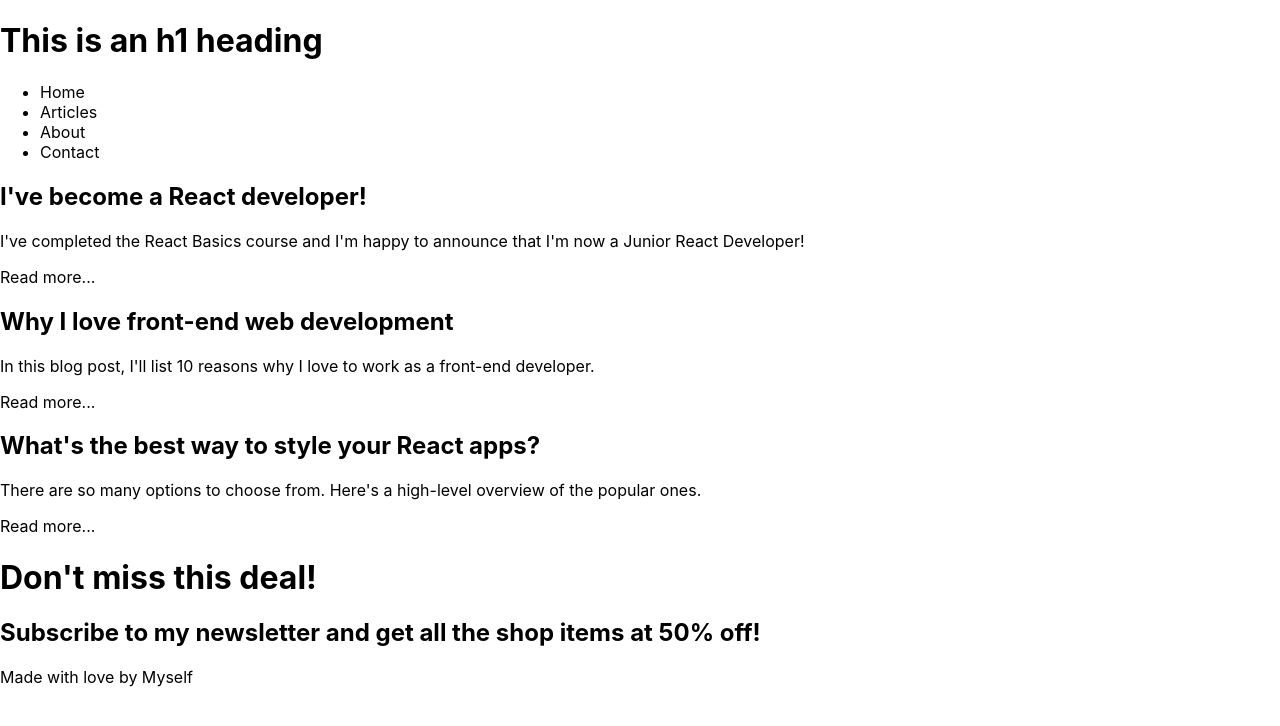
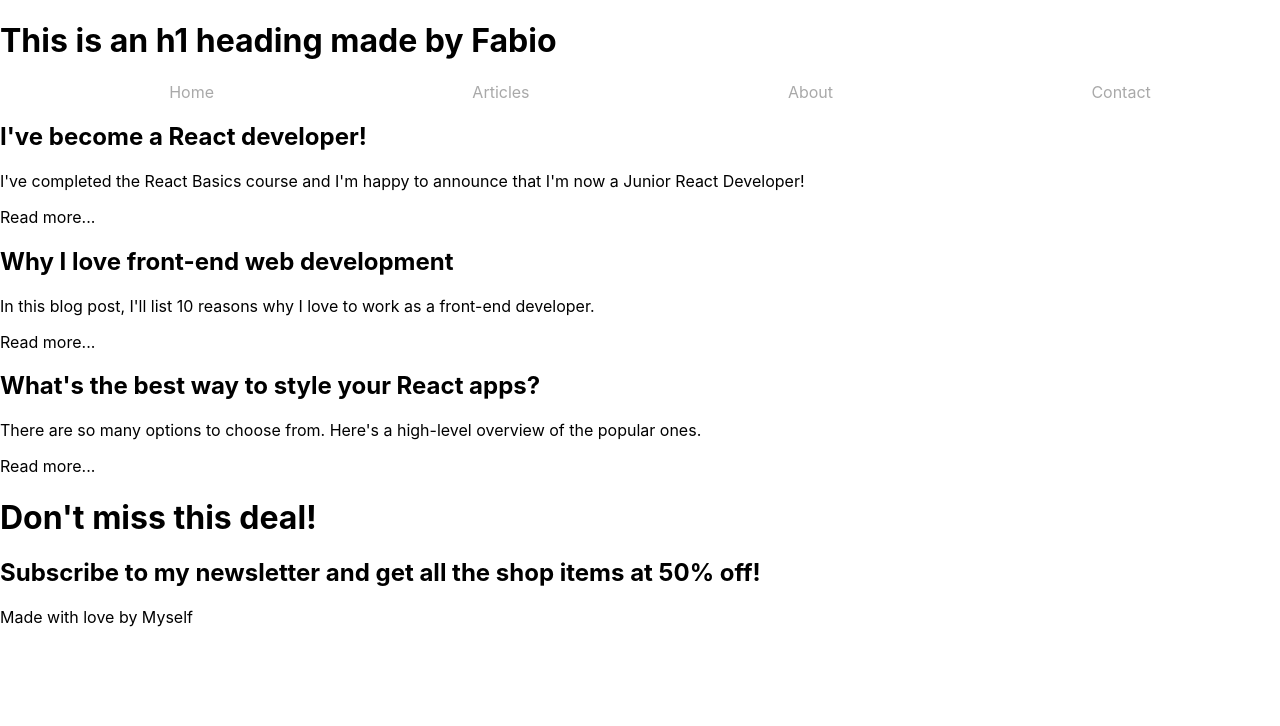
Before and after one commit to fabio-trajano/my-app, a React (Create React App) app: page / in a window 1280 px wide. Shown: the top 726 px of the page. Built offline with nearby package versions, Linux system fonts and the light colour scheme.

Commit message:
practice props

```diff
--- a/src/App.js
+++ b/src/App.js
@@ -9,7 +9,7 @@ import Promo from './components/Promo';
 function App() {
   return (
     <div className="App">
-      <Heading />
+      <Heading name="Fabio" />
       <Nav />
       <Intro1 />
       <Intro2 />
--- a/src/components/Heading.js
+++ b/src/components/Heading.js
@@ -1,5 +1,5 @@
-function Heading() {
-  return (<h1>This is an h1 heading</h1>);
+function Heading(props) {
+  return (<h1>This is an h1 heading made by {props.name}</h1>);
 }
 
 export default Heading;
--- a/src/components/Nav.js
+++ b/src/components/Nav.js
@@ -1,7 +1,13 @@
 function Nav() {
+  const navStyle = {
+    color: "darkgrey",
+    display: "flex",
+    justifyContent: "space-around",
+    listStyle: "none",
+  }
   return (
       <nav className="main-nav">
-          <ul>
+          <ul style={navStyle}>
               <li>Home</li>
               <li>Articles</li>
               <li>About</li>
```
